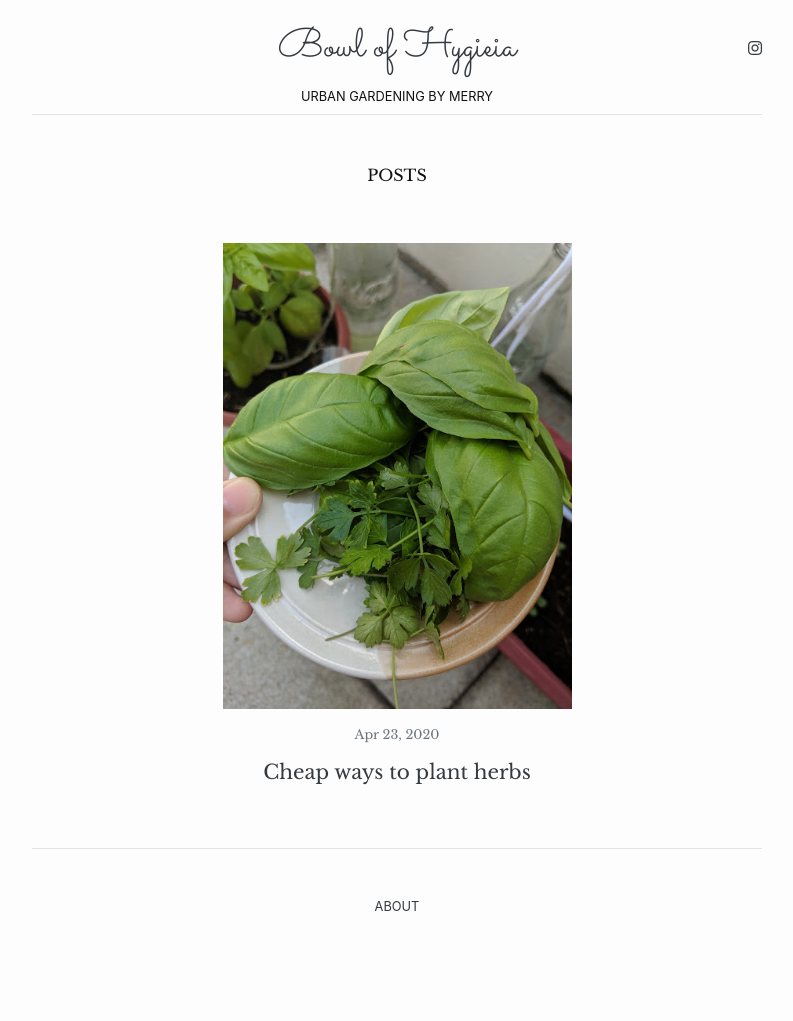
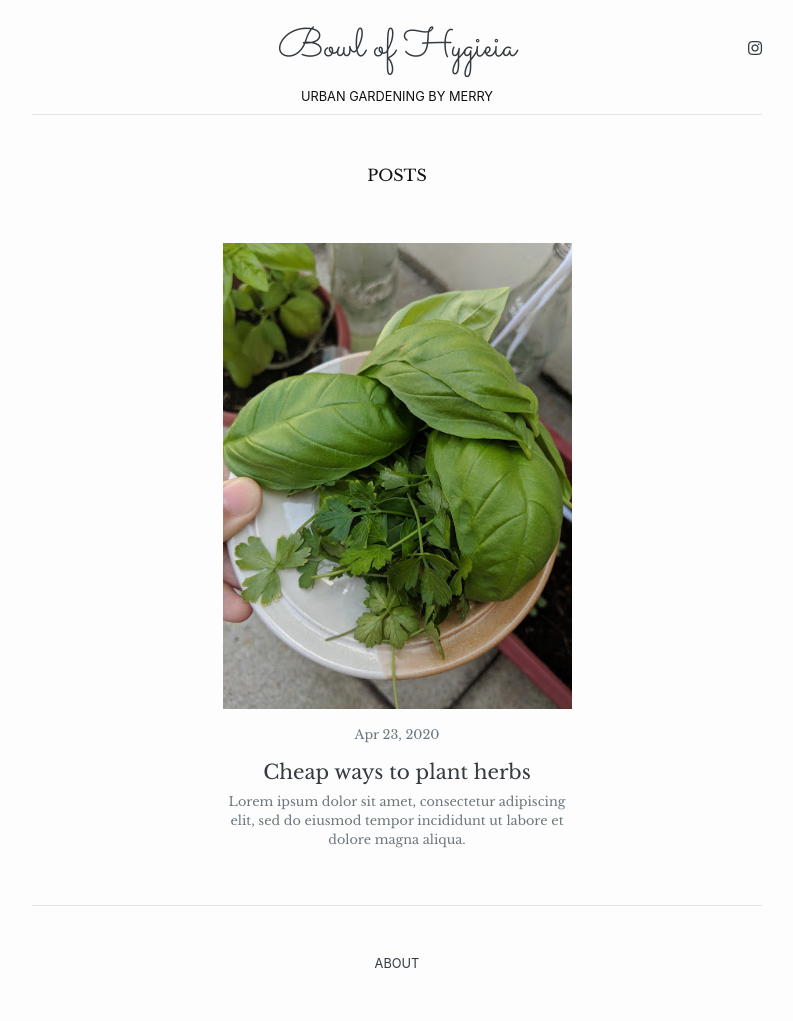
Before and after one commit to ToshiWasabi/Toshi, a Jekyll site: the page built from index.md, in a window 1280 px wide. Shown: the whole page, without its empty margins (243-1036 px from the left). Built offline with Jekyll 4.4.1, drawn with Linux system fonts in a browser that asks for light colours; nearby versions of some CDN libraries; before the commit the page ends 964 px from its top, so only the background shows below that.

Commit message:
Added summary sentence layout

```diff
--- a/_layouts/home.html
+++ b/_layouts/home.html
@@ -29,6 +29,11 @@ layout: default
               {{ post.title | escape }}
             </a>
           </h2>
+          {%- if post.summary -%}
+          <div class="small text-center text-muted">
+            {{ post.summary | escape}}
+          </div>
+          {%- endif -%}
         </div>
         {%- endfor -%}
       </div>
--- a/_posts/2020-04-23-cheap-ways-to-plant-herbs.md
+++ b/_posts/2020-04-23-cheap-ways-to-plant-herbs.md
@@ -3,6 +3,7 @@ layout: post
 title: Cheap ways to plant herbs
 categories: plants
 image: /images/herbs1.png
+summary: Lorem ipsum dolor sit amet, consectetur adipiscing elit, sed do eiusmod tempor incididunt ut labore et dolore magna aliqua.
 ---
 
 ![Herbs]({{'/images/herbs1.png' | relative_url}}){:class="img-center max-width-400"}
```
